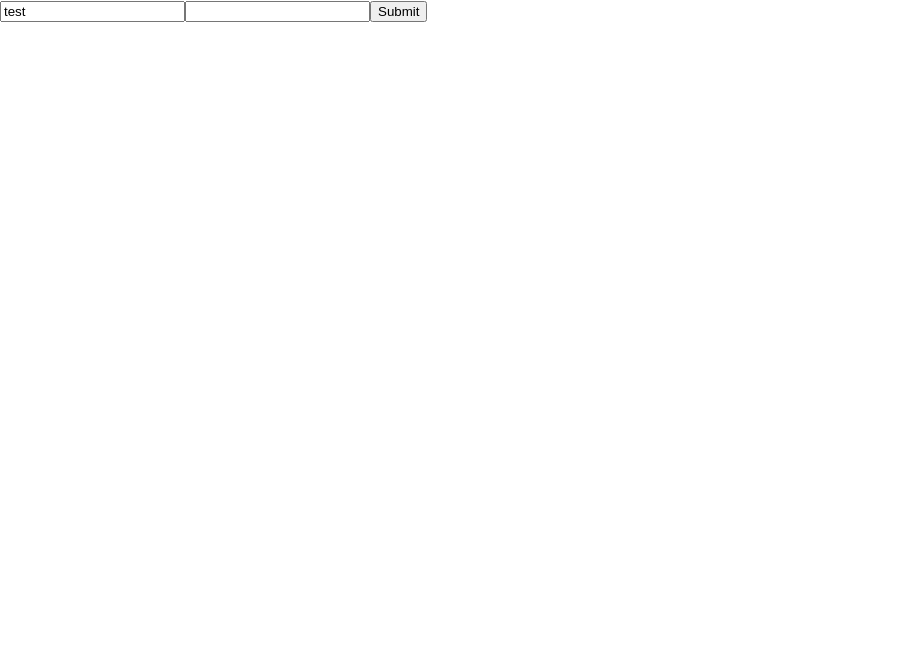
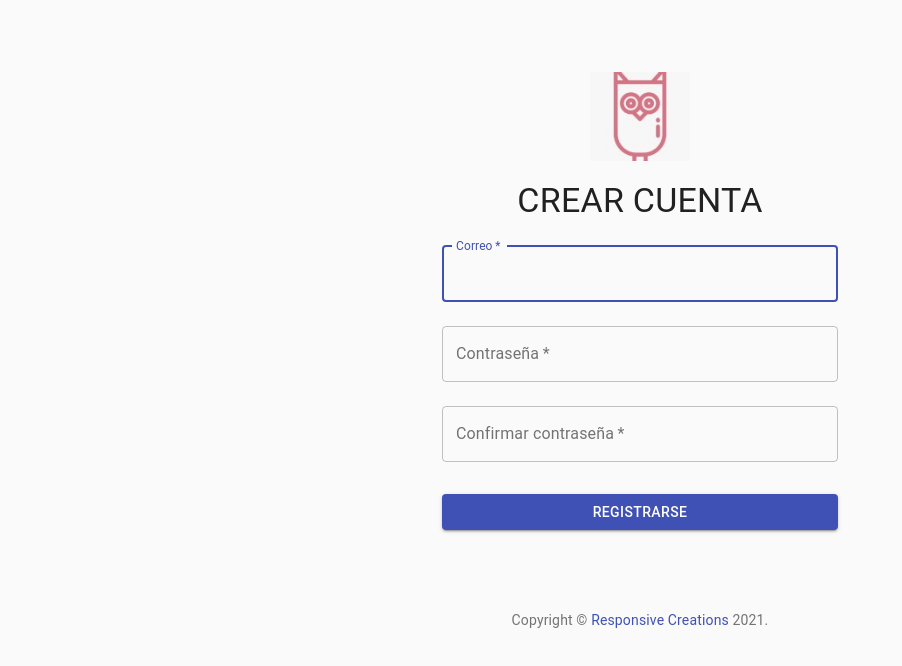
Before and after one commit to DAW-ESFOT/frontend-policrushes, a Next.js app: page /register in a window 1280 px wide. Shown: the top 666 px of the page, without its empty margins (0-902 px from the left). Built offline with nearby package versions, Linux system fonts and the light colour scheme.

Commit message:
Layout and styles of form for user private data

```diff
--- a/package.json
+++ b/package.json
@@ -8,6 +8,9 @@
     "start": "next start"
   },
   "dependencies": {
+    "@fortawesome/fontawesome-svg-core": "^1.2.34",
+    "@fortawesome/free-solid-svg-icons": "^5.15.2",
+    "@fortawesome/react-fontawesome": "^0.1.14",
     "@material-ui/core": "^4.11.3",
     "axios": "^0.21.1",
     "js-cookie": "^2.2.1",
--- a/src/pages/register.js
+++ b/src/pages/register.js
@@ -1,24 +1,138 @@
 import React from "react";
 import { useForm } from "react-hook-form";
+import Button from '@material-ui/core/Button';
+import CssBaseline from '@material-ui/core/CssBaseline';
+import TextField from '@material-ui/core/TextField';
+import Box from '@material-ui/core/Box';
+import Typography from '@material-ui/core/Typography';
+import { makeStyles } from '@material-ui/core/styles';
+import Container from '@material-ui/core/Container';
+import Link from '@material-ui/core/Link';
+
+
+const img = {
+  width: '100%',
+  heigh: '100%'
+}
+
+const wrapper = {
+  width: 100,
+  height: 100
+}
+
+const useStyles = makeStyles((theme) => ({
+  paper: {
+    marginTop: theme.spacing(8),
+    display: 'flex',
+    flexDirection: 'column',
+    alignItems: 'center',
+  },
+  avatar: {
+    margin: theme.spacing(1),
+  },
+  form: {
+    width: '100%', // Fix IE 11 issue.
+    marginTop: theme.spacing(1),
+  },
+  submit: {
+    margin: theme.spacing(3, 0, 2),
+  }
+}));
 
 export default function Register() {
-  return <UserForm/>;
+  return <PrivateDataForm />;
 }
 
-const UserForm = () => {
+const PrivateDataForm = () => {
+  const classes = useStyles();
   const { register, handleSubmit, watch, errors } = useForm();
   const onSubmit = (data) => console.log(data);
 
   console.log(watch("example")); // watch input value by passing the name of it
 
+  function Copyright() {
+
+    const classes = useStyles();
+
+    return (
+      <Typography variant="body2" color="textSecondary" align="center">
+        {'Copyright © '}
+        <Link className={classes.link} to="https://material-ui.com/">
+          Responsive Creations
+        </Link>
+        {' '}
+        {new Date().getFullYear()}
+        {'.'}
+      </Typography>
+    );
+  }
+
   return (
-    <form onSubmit={handleSubmit(onSubmit)}>
-      <input name="example" defaultValue="test" ref={register} />
+    <Container component="main" maxWidth="xs">
+      <CssBaseline />
+      <div className={classes.paper}>
+        <div className={classes.avatar}>
+          <div style={wrapper}>
+            <img style={img} src="logo.jpeg">
+            </img>
+          </div>
+        </div>
+        <Typography component="h1" variant="h4">
+          CREAR CUENTA
+      </Typography>
 
-      <input name="exampleRequired" ref={register({ required: true })} />
-      {errors.exampleRequired && <span>This field is required</span>}
+        <Typography component="h2" variant="h5">
+          {/* Entrar */}
+        </Typography>
 
-      <input type="submit" />
-    </form>
+        <form className={classes.form} noValidate>
+          <TextField
+            variant="outlined"
+            margin="normal"
+            required
+            fullWidth
+            id="email"
+            label="Correo"
+            name="email"
+            autoComplete="email"
+            autoFocus
+          />
+          <TextField
+            variant="outlined"
+            margin="normal"
+            required
+            fullWidth
+            name="password"
+            label="Contraseña"
+            type="password"
+            id="password"
+            autoComplete="password"
+          />
+          <TextField
+            variant="outlined"
+            margin="normal"
+            required
+            fullWidth
+            name="passwordConfirm"
+            label="Confirmar contraseña"
+            type="passwordConfirm"
+            id="password"
+            autoComplete="confirm-password"
+          />
+          <Button
+            type="submit"
+            fullWidth
+            variant="contained"
+            color="primary"
+            className={classes.submit}
+          >
+            Registrarse
+        </Button>
+        </form>
+      </div>
+      <Box mt={8}>
+        <Copyright />
+      </Box>
+    </Container>
   );
 };
```
Also changed, not shown: src/pages/index.js (+42 -2 lines), public/logo.jpeg (added), 1 other file (tests, documents, lock files or other folders).
